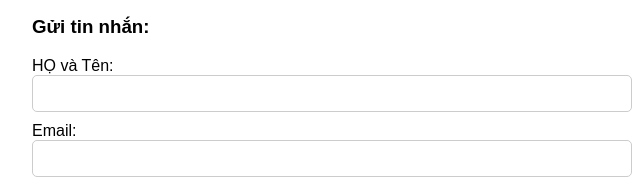
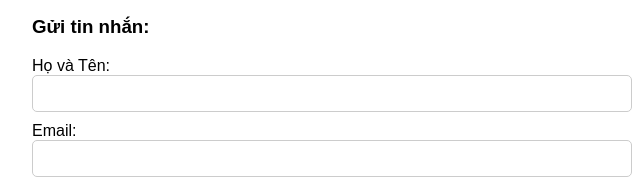
Before and after one commit to thuhuong2005/Nhom5tkweb.github.io, a plain HTML site: page Quản lí công việc/contact.html in a window 1280 px wide. Shown: the part 220-404 px from the top of the page, 308-948 px from the left. Drawn offline with Linux system fonts and the light colour scheme.

Commit message:
Update contact.html

```diff
--- a/Quản lí công việc/contact.html
+++ b/Quản lí công việc/contact.html
@@ -53,7 +53,7 @@
 
     <h3>Gửi tin nhắn:</h3>
     <form action="submit_message.php" method="post">
-        <label for="name">HỌ và Tên:</label>
+        <label for="name">Họ và Tên:</label>
         <input type="text" id="name" name="name" required>
 
         <label for="email">Email:</label>
```
